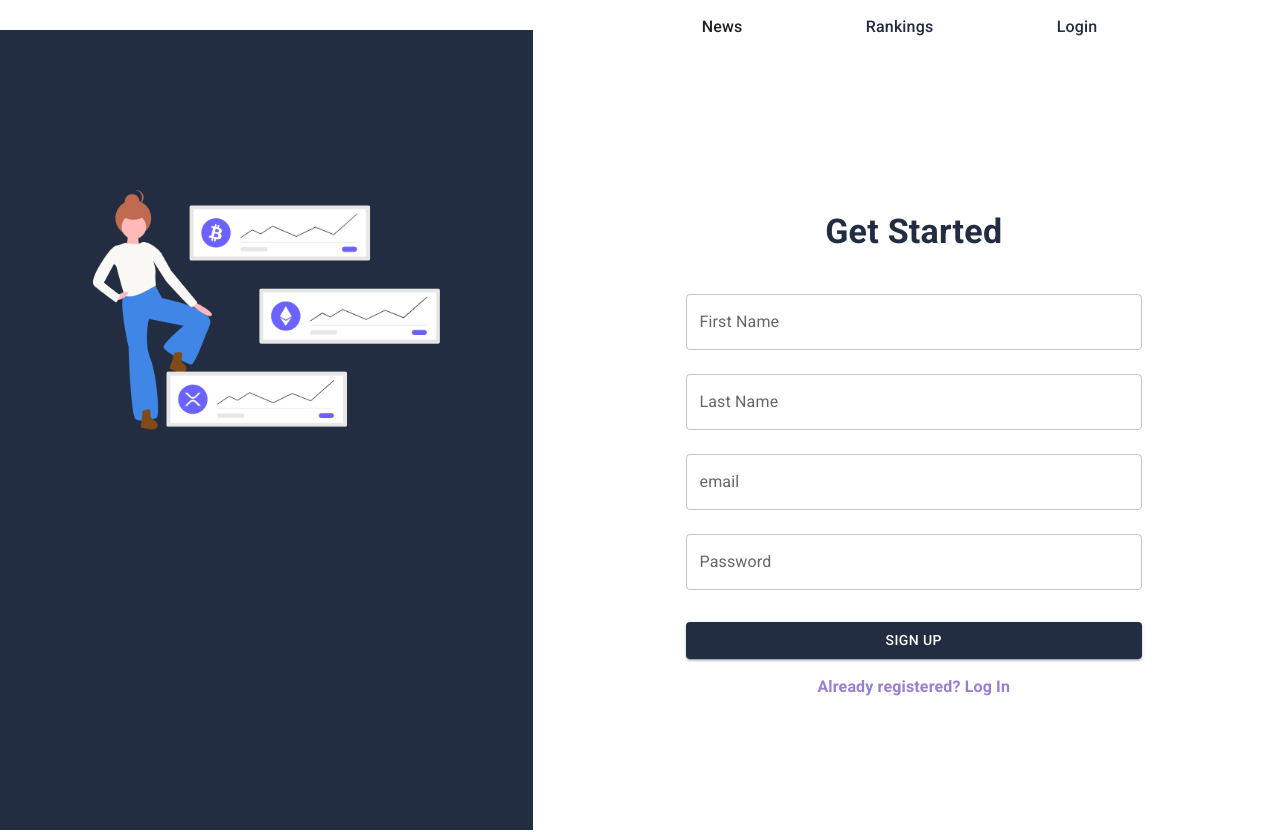
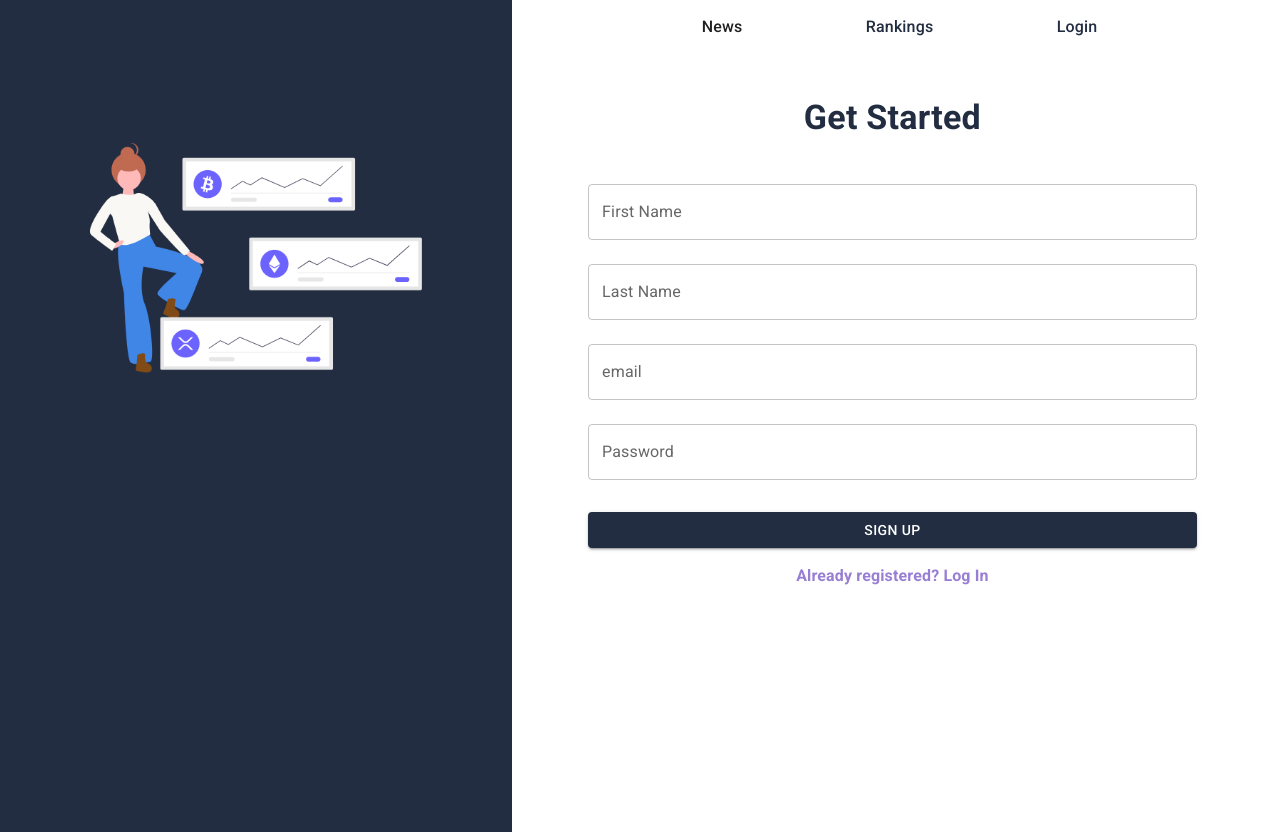
Before and after one commit to StephenFinegan21/mycryptotracker, a React (Create React App) app: page / in a window 1280 px wide. Shown: the top 832 px of the page. Built offline with nearby package versions, Linux system fonts and the light colour scheme; no server answers.

Commit message:
Tidied up code in App.scss

```diff
--- a/src/App.scss
+++ b/src/App.scss
@@ -7,14 +7,14 @@ $purpleColour: #997FD3;
     margin: 0;
 }
 
-button{
-    color: $darkColour;
-}
+
 
 h1, h2{
     text-align: center;
     padding: 2%;
 }
+
+
 body{
     color: $darkColour;
     background-color: $lightColour;
@@ -22,12 +22,12 @@ body{
 
 /*   Navigation Bar  */
 
+/* For login and Register pages */
 .navbar{
     width: 59.44444%;
     float: right;
-    height: 80px;
 
-
+    /* Links */
     ul{
         padding-top: 2%;
         width: 70%;
@@ -43,6 +43,7 @@ body{
     }
 }
 
+/* Nav for Dashboard, mews and rankings */
 .dark-navbar{
     width: 100%;
     background-color: $darkColour;
@@ -66,22 +67,18 @@ body{
 }
 
 
-
-
-
-
-
-
-
+/* For login and Register pages - Grid to split page between form and image */
 .grid-container{
     width: 100%;
+    height: 1000px;
     display: grid;
-    grid-template-columns: 41.6666666% 59.44444%;
+    grid-template-columns: 40% 59.44444%;
 }
 
+/* Image with Dark BG on login and register pages */
 .image-container{
     background-color: $darkColour;
-    height: 100vh;
+    height: 100%;
     margin-top: -50px;
     display: flex;
     align-items: baseline;
@@ -94,29 +91,17 @@ body{
     }
 }
 
+// login and Register form
 .form-container{
     width: 60%;
-    margin: 10% auto;
+    margin: auto;
+    margin-top: 10%;
 
 }
 
+/* --------------------------------------  */
 
-
-.link{
-    text-decoration: none;
-    color: $lightColour;
-}
-
-
-.crypto-grid{
-    margin-top: 20%;
-    width: 80%;
-    margin: auto;
-    clear: both;
-
-
-}
-
+//Main Container for the Dashboard
 .dashboard-container{
     padding: 10% 0;
     text-align: center;
@@ -125,20 +110,22 @@ body{
         padding-bottom: 5%
     }
 }
+/* Grid that holds the rows of cryptos in the portflio  */
+.crypto-grid{
+    margin-top: 20%;
+    width: 80%;
+    margin: auto;
+    clear: both;
+}
+
+
 
 table{
-
    border-collapse: collapse;
     font-size: 0.9em;
     width: 80%;
     margin:auto;
-
 }
-
-    th {
-
-    }
-
 
 td {
        text-align: center;
@@ -146,19 +133,45 @@ table{
 
 tr {
     width: 100%;
-
     }
 
 tr:nth-of-type(even) {
     background-color: #FEFCF8;
 }
 
-
+//image for logo of each Crypto
 .crypto-logo{
     padding: 5%;
     max-width: 60px;
     }
 
+.select{
+        width: 60%;
+        margin: auto;
+        padding: 5%;
+    }
+
+.select[open]{
+        width: 60%;
+
+    }
+
+.add-crypto-btn{
+        width: 100px;
+        background-color: $purpleColour;
+        color: $lightColour;
+        border: none;
+        padding: 10px;
+        font-weight: 900;
+        margin: auto;
+        margin: 5%;
+    }
+
+
+
+
+
+//Container for upper section of the Transaction page
 .metric-container{
     width: 90%;
     margin: auto;
@@ -172,6 +185,7 @@ table{
     padding: 2%;
 }
 
+// Displaying name of Crypto and its image at the top of the transaction page
 .crypto-name-container{
     width: 25%;
     display: flex;
@@ -182,47 +196,26 @@ table{
 
 }
 
+// eg - Total coins, current value, total cost etc
 .metric{
-
     width: 40%;
     padding-top: 15%;
 
-
-    h4{
-        font-weight: 300;
-
-    }
+    h4{font-weight: 300;}
 
     p{
         font-weight: 500;
         padding-top: 4%;
     }
+}
 
 
-}
-
-.form-container{
-    padding-top: 5%;
-    padding-bottom: 5%;
-}
-
-.transaction-form{
-    width: 100%;
-    border: none;
-    margin: 0;
-
-
-
-}
-
+//Container for the Transaction rows and form
 .container{
-
     width: 100%;
     margin: auto;
     height: 900px;
     background-color: $lightColour;
-
-
 }
 
 .transaction-grid{
@@ -253,8 +246,15 @@ table{
 
 }
 
+
 .transaction-row:nth-of-type(even) {
     background-color: #ffffff;
+}
+
+.image{
+    max-width: 40px;
+    margin: auto;
+
 }
 
 .delete-btn {
@@ -265,8 +265,20 @@ table{
     border: none;
     cursor: pointer;
     font-size: 2rem;
+}
 
 
+.form-container{
+
+    width: 80%;
+    margin:  5% auto;
+    background-color: #ffffff;
+}
+
+.transaction-form{
+    width: 100%;
+
+    margin: 0;
 }
 
 
@@ -275,35 +287,28 @@ table{
     display: grid;
     grid-template-columns: 1fr 1fr 1fr 1fr  .5fr;
 
-
     input{
-
-        margin-left: 2px;
-        margin-right: 2px;
        height: 50px;
         border: none;
         text-align: center;
-
-
     }
 }
 
+
+/* Rankings Section */
+
 .list-item{
-
     background-color: #ffffff;
-
     height: 90px;
     border-radius: 2px;
     width: 100%;
     margin:auto;
-
     display: grid;
     grid-template-columns: 1fr 2fr 3fr 1fr;
     line-height: 90px;
 
   }
   .list-item:nth-child(2n) {
-
    background-color: #F8F9FD;
   }
 
@@ -313,31 +318,3 @@ table{
     margin: 0 auto;
 
 }
-
-.image{
-    max-width: 40px;
-    margin: auto;
-
-}
-
-.select{
-    width: 60%;
-    margin: auto;
-    padding: 5%;
-}
-
-.select[open]{
-    width: 60%;
-
-}
-
-.add-crypto-btn{
-    width: 100px;
-    background-color: $purpleColour;
-    color: $lightColour;
-    border: none;
-    padding: 10px;
-    font-weight: 900;
-    margin: auto;
-    margin: 5%;
-}
```
Lines whose indentation alone changed are shown as unchanged.
